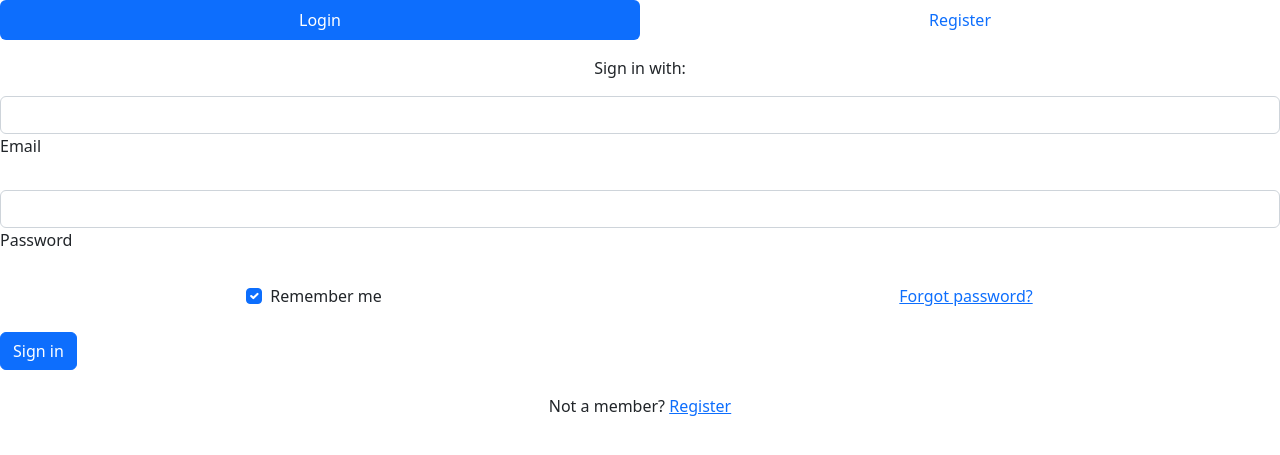
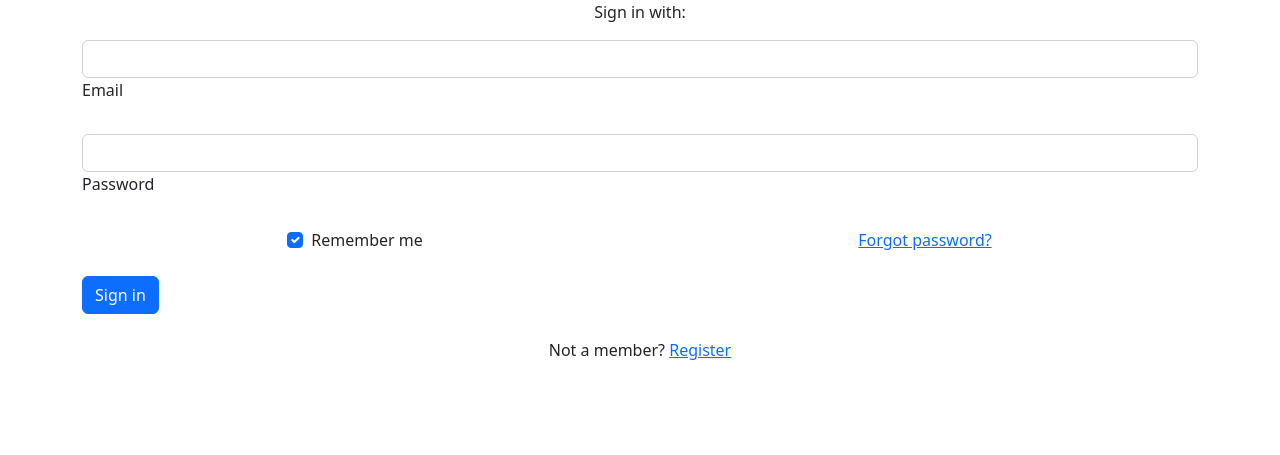
Before and after one commit to itsskofficial/Lose-It, a Flask app: page / in a window 1280 px wide. Shown: the top 455 px of the page. Run offline with Flask 2, Linux system fonts and the light colour scheme.

Commit message:
seperated signup and login

```diff
--- a/templates/index.html
+++ b/templates/index.html
@@ -8,16 +8,7 @@
   </head>
   <body>
    <!-- Pills navs -->
-        <ul class="nav nav-pills nav-justified mb-3" id="ex1" role="tablist">
-            <li class="nav-item" role="presentation">
-            <a class="nav-link active" id="tab-login" data-mdb-toggle="pill" href="#pills-login" role="tab"
-                aria-controls="pills-login" aria-selected="true">Login</a>
-            </li>
-            <li class="nav-item" role="presentation">
-            <a class="nav-link" id="tab-register" data-mdb-toggle="pill" href="#pills-register" role="tab"
-                aria-controls="pills-register" aria-selected="false">Register</a>
-            </li>
-        </ul>
+   <div class="container">
         <!-- Pills content -->
         <div class="tab-content">
             <div class="tab-pane fade show active" id="pills-login" role="tabpanel" aria-labelledby="tab-login">
@@ -64,65 +55,9 @@
             </form>
             </div>
 
-            <div class="tab-pane fade" id="pills-register" role="tabpanel" aria-labelledby="tab-register">
-            <form>
-                <div class="text-center mb-3">
-                <p>Sign up with:</p>
-                <button type="button" class="btn btn-link btn-floating mx-1">
-                    <i class="fab fa-facebook-f"></i>
-                </button>
 
-                <button type="button" class="btn btn-link btn-floating mx-1">
-                    <i class="fab fa-google"></i>
-                </button>
-
-                <button type="button" class="btn btn-link btn-floating mx-1">
-                    <i class="fab fa-twitter"></i>
-                </button>
-
-                <button type="button" class="btn btn-link btn-floating mx-1">
-                    <i class="fab fa-github"></i>
-                </button>
-                </div>
-
-                <p class="text-center">or:</p>
-
-                <!-- Name input -->
-                <div class="form-outline mb-4">
-                <input type="text" id="registerName" class="form-control" />
-                <label class="form-label" for="registerName">Name</label>
-                </div>
-
-                <!-- Username input -->
-                <div class="form-outline mb-4">
-                <input type="text" id="registerUsername" class="form-control" />
-                <label class="form-label" for="registerUsername">Username</label>
-                </div>
-
-                <!-- Email input -->
-                <div class="form-outline mb-4">
-                <input type="email" id="registerEmail" class="form-control" />
-                <label class="form-label" for="registerEmail">Email</label>
-                </div>
-
-                <!-- Password input -->
-                <div class="form-outline mb-4">
-                <input type="password" id="registerPassword" class="form-control" />
-                <label class="form-label" for="registerPassword">Password</label>
-                </div>
-
-                <!-- Repeat Password input -->
-                <div class="form-outline mb-4">
-                <input type="password" id="registerRepeatPassword" class="form-control" />
-                <label class="form-label" for="registerRepeatPassword">Repeat password</label>
-                </div>
-
-
-                <!-- Submit button -->
-                <button type="submit" class="btn btn-primary btn-block mb-3">Sign up</button>
-            </form>
-            </div>
         </div>
+    </div>
     <script src="https://cdn.jsdelivr.net/npm/bootstrap@5.2.0-beta1/dist/js/bootstrap.bundle.min.js" integrity="sha384-pprn3073KE6tl6bjs2QrFaJGz5/SUsLqktiwsUTF55Jfv3qYSDhgCecCxMW52nD2" crossorigin="anonymous"></script>
   </body>
 </html>
```
Also changed, not shown: templates/signup.html (added, +70 -0 lines).
